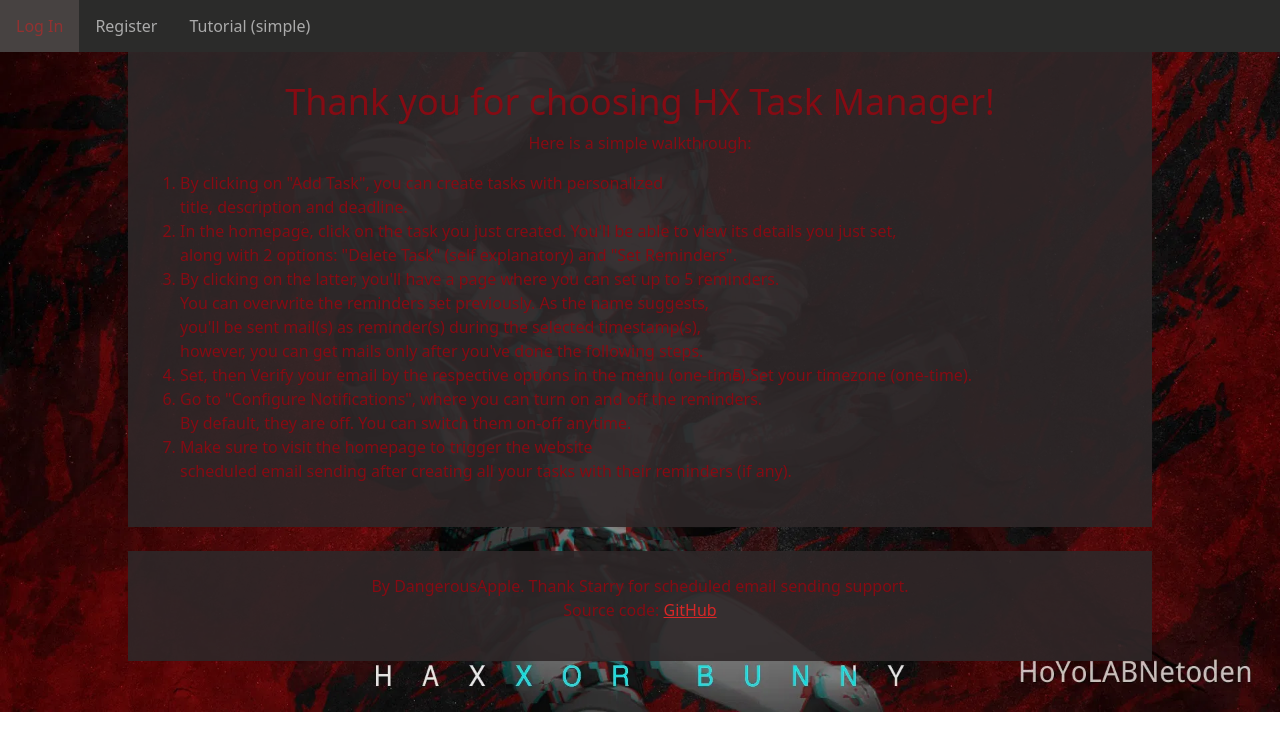
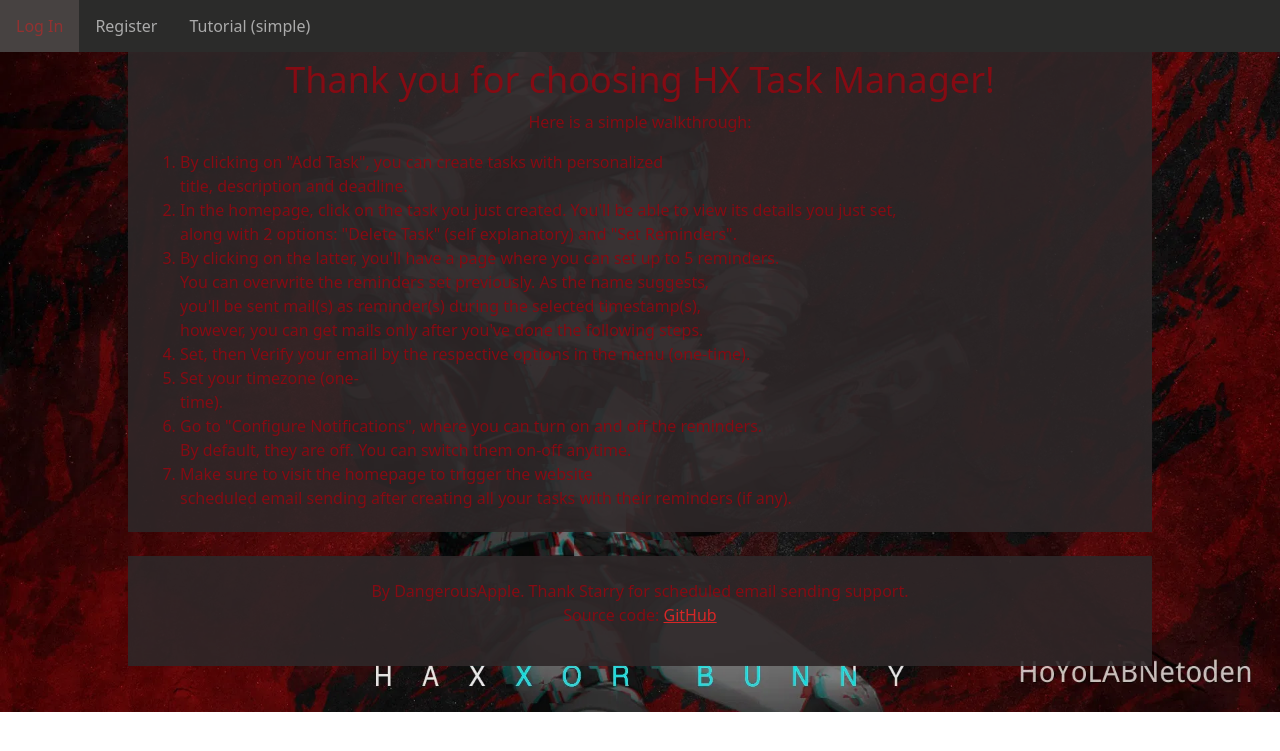
Before and after one commit to DangerousApple14/HX_TaskManager, a Flask app: page /about in a window 1280 px wide. Shown: the top 751 px of the page. Run offline with Flask 3, Linux system fonts and the light colour scheme.

Commit message:
Update tutorial.html

```diff
--- a/templates/tutorial.html
+++ b/templates/tutorial.html
@@ -1,7 +1,7 @@
 {% extends "layout.html" %} {% block title %} Help {% endblock %} {% block
 body %}
 
-<div class="animated-box" style="height: 475px">
+<div class="animated-box" style="height: 480px">
   <h1>Thank you for choosing HX Task Manager!</h1>
   <p>Here is a simple walkthrough:<br></p>
   <ol>
@@ -15,7 +15,7 @@ body %}
     however, you can get mails only after you've done the following steps.</li>
     <li>Set, then Verify your email by the respective options in the menu (one-time).</li>
     <br>
-    <li>Set your timezone (one-time).</li>
+    <li>Set your timezone (one-time).                                                   </li>
     <li>Go to "Configure Notifications", where you can turn on and off the reminders.<br>
     By default, they are off. You can switch them on-off anytime.</li>
     <li>Make sure to visit the homepage to trigger the website<br>
```
